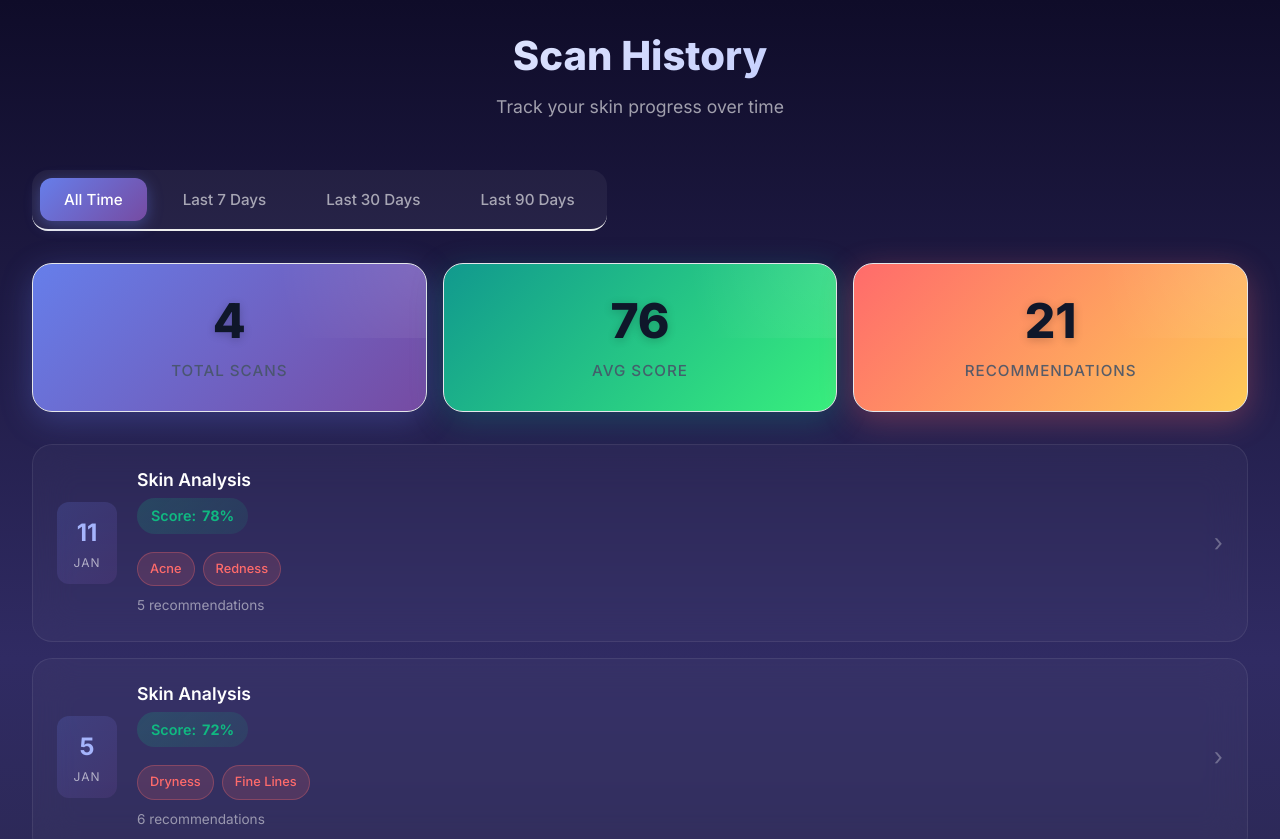
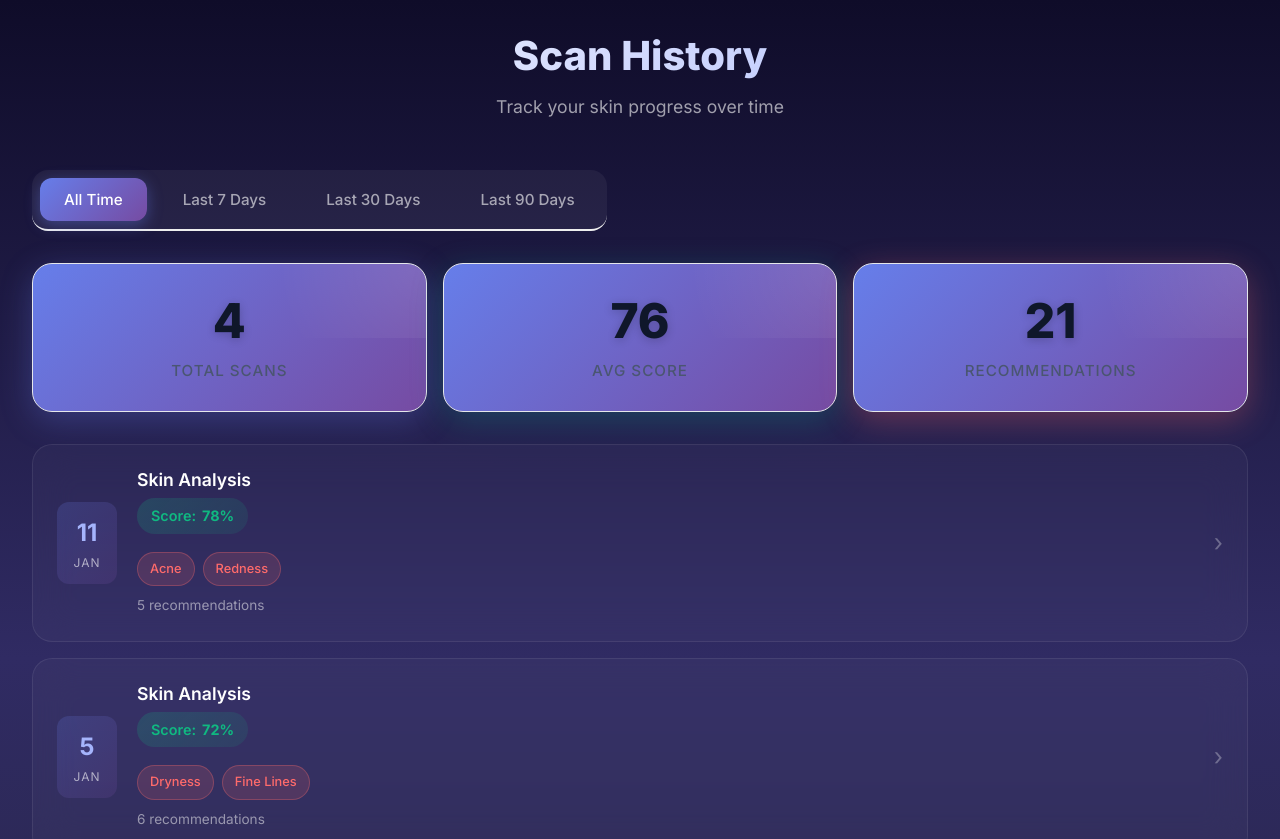
Before and after one commit to himprapatel-rgb/ai-skincare-intelligence-system, a React (Vite) app in the folder frontend/: page /history in a window 1280 px wide. Shown: the top 839 px of the page. Built offline with nearby package versions, Linux system fonts and the light colour scheme; no server answers.

Commit message:
fix(history): Add !important to stat cards and remove CommonStyles import

```diff
--- a/frontend/src/pages/HistoryPage.css
+++ b/frontend/src/pages/HistoryPage.css
@@ -1,4 +1,3 @@
-@import './CommonStyles.css';
 /* AuraSkin History Page Premium Design */
 
 .history-page {
@@ -193,8 +192,8 @@
 
 /* ===== ENHANCED STAT CARDS ===== */
 .history-stats .stat-card {
-  background: linear-gradient(135deg, #667eea 0%, #764ba2 100%);
-  color: white;
+    background: linear-gradient(135deg, #667eea 0%, #764ba2 100%) !important;
+  color: white !important;
   padding: 28px 20px;
   border-radius: 20px;
   text-align: center;
```
